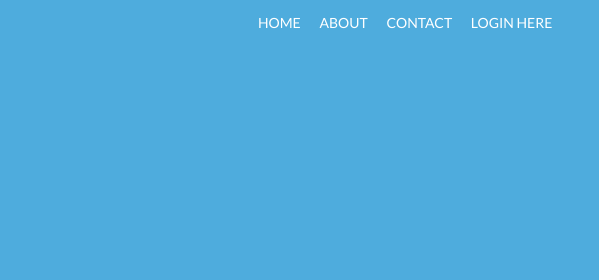
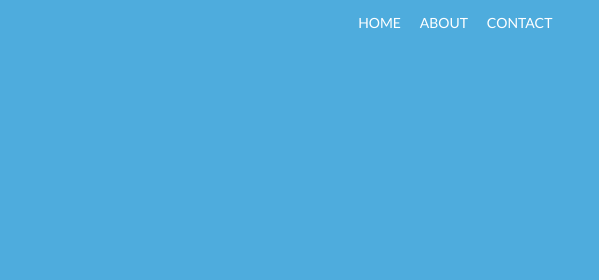
Before and after one commit to Saddamshah/Meet-Perth, a plain HTML site: page index.html in a window 1280 px wide. Shown: the top 280 px of the page, 558-1157 px from the left. Drawn offline with Linux system fonts and the light colour scheme; a web font is replaced by a local one.

Commit message:
delete login

```diff
--- a/index.html
+++ b/index.html
@@ -20,7 +20,6 @@
                 <li class="list-item">HOME</li>
                 <li class="list-item">ABOUT</li>
                 <li class="list-item">CONTACT</li>
-                <li class="list-item">LOGIN HERE</li>
             </ul>
         </div>
         <div id="landing-section-text">
```
